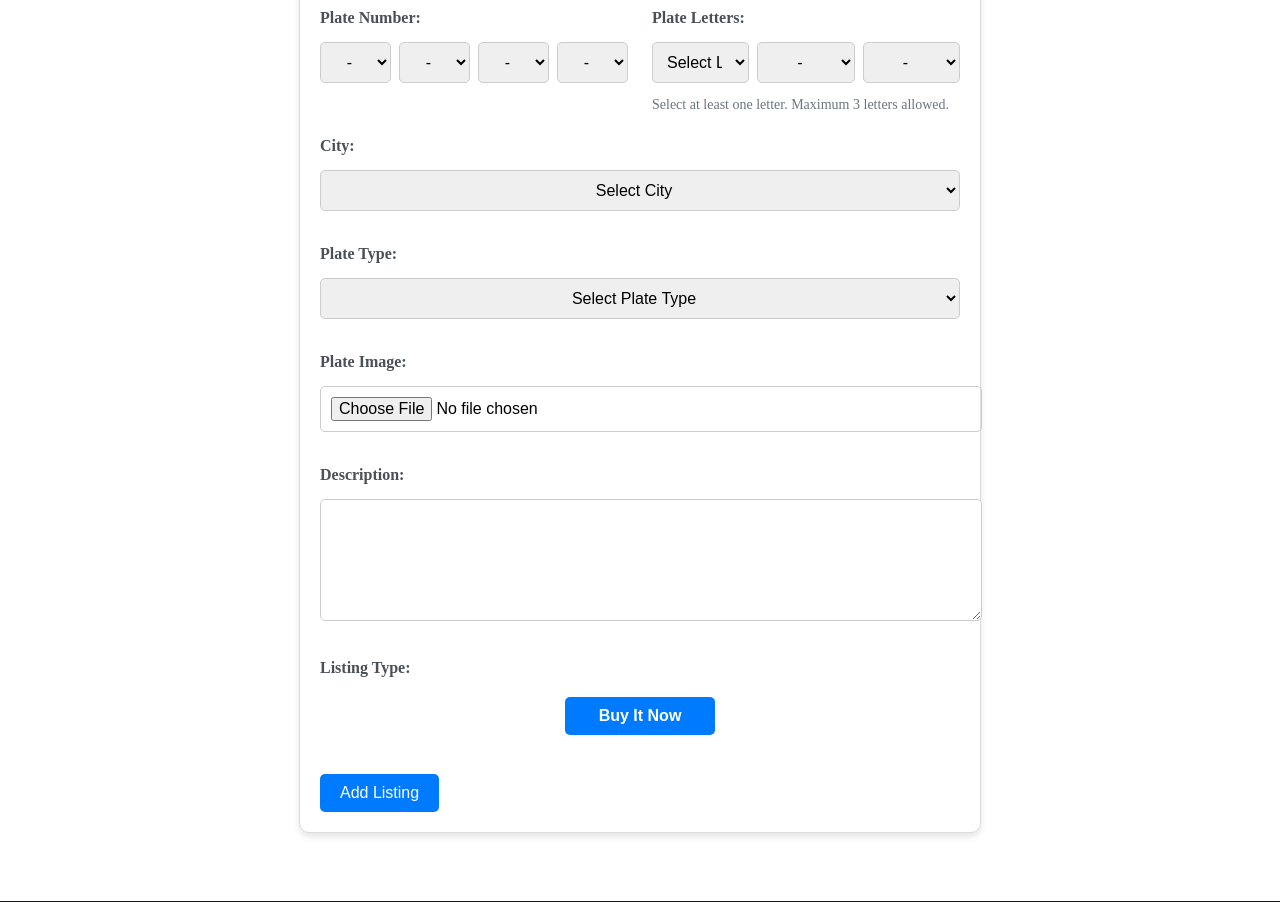
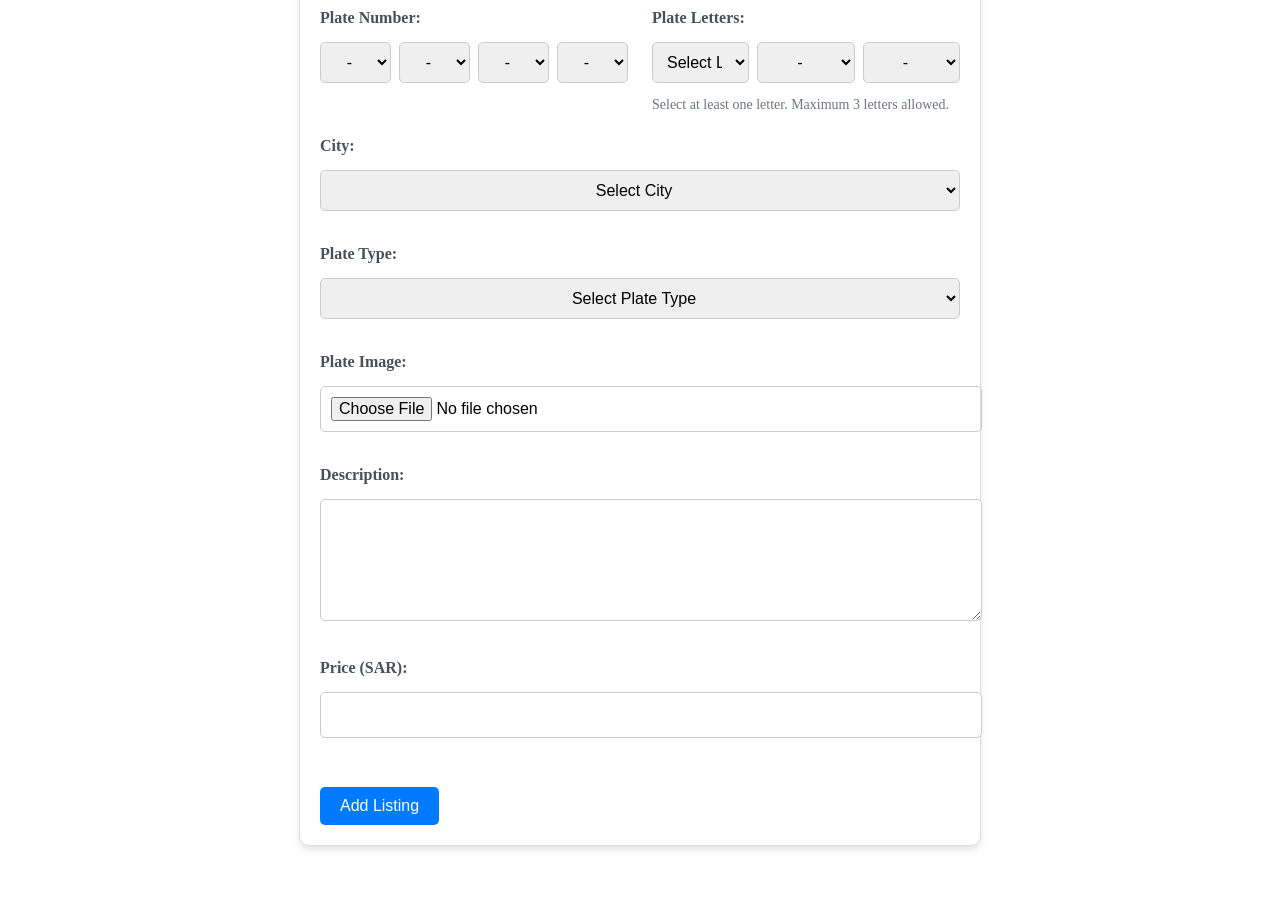
Before and after one commit to Saadank/IS499MYSQL, a FastAPI app: page /addlisting in a window 1280 px wide. Shown: the part 180-1082 px from the top of the page. Run offline with FastAPI, Linux system fonts and the light colour scheme.

Commit message:
Implement auction feature and streamline listing creation
- Added a new endpoint for the auctions page with a placeholder template.
- Removed auction-related fields from the listing creation process to simplify the form.
- Updated the price calculation logic to only consider the buy now price.
- Enhanced the add listing form by enforcing price validation and removing unnecessary listing type selection.

```diff
--- a/main.py
+++ b/main.py
@@ -70,3 +70,10 @@ async def home(request: Request, db: Session = Depends(get_db)):
 @app.get("/api/", response_model=dict)
 def api_root():
     return {"message": "Welcome to the License Plate Marketplace API"}
+
+@app.get("/auctions", response_class=HTMLResponse)
+async def auctions_page(request: Request):
+    """Auction feature coming soon page"""
+    session_service = SessionService(request)
+    template_data = session_service.get_template_data({})
+    return templates.TemplateResponse("auction.html", template_data)
--- a/routes/listings.py
+++ b/routes/listings.py
@@ -36,8 +36,6 @@ async def create_listing(
     description: str = Form(None),
     listing_type: str = Form(...),
     buy_now_price: int = Form(0),
-    auction_start_price: int = Form(0),
-    minimum_offer_price: int = Form(0),
     city: str = Form(...),
     transfer_cost: str = Form(...),
     plate_type: str = Form(...),
@@ -49,9 +47,7 @@ async def create_listing(
         plate_service = LicensePlateService(db)
 
         # Calculate the price based on listing type
-        price = buy_now_price if listing_type == 'buy_now' else \
-               auction_start_price if listing_type == 'auction' else \
-               minimum_offer_price
+        price = buy_now_price
 
         # Create the license plate
         plate = await plate_service.create_listing(
@@ -68,8 +64,6 @@ async def create_listing(
             user_id=user_id,
             listing_type=listing_type,
             buy_now_price=buy_now_price,
-            auction_start_price=auction_start_price,
-            minimum_offer_price=minimum_offer_price,
             city=city,
             transfer_cost=transfer_cost,
             plate_type=plate_type
--- a/services/license_plate_service.py
+++ b/services/license_plate_service.py
@@ -47,8 +47,6 @@ class LicensePlateService:
                            description: str, price: float, image: Optional[UploadFile],
                            user_id: int, listing_type: str = 'buy_now',
                            buy_now_price: Optional[float] = None,
-                           auction_start_price: Optional[float] = None,
-                           minimum_offer_price: Optional[float] = None,
                            city: str = '', transfer_cost: str = '',
                            plate_type: str = '') -> LicensePlate:
         # Combine digits into plate number, excluding 'x'
@@ -67,16 +65,8 @@ class LicensePlateService:
         # Set appropriate prices based on listing type
         if listing_type == 'buy_now':
             buy_now_price = price
-            auction_start_price = None
-            minimum_offer_price = None
-        elif listing_type == 'auction':
+        else:
             buy_now_price = None
-            auction_start_price = price
-            minimum_offer_price = None
-        else:  # offers
-            buy_now_price = None
-            auction_start_price = None
-            minimum_offer_price = price
 
         return await self.create_license_plate(
             plate_number=plate_number,
@@ -85,8 +75,6 @@ class LicensePlateService:
             price=price,
             listing_type=listing_type,
             buy_now_price=buy_now_price,
-            auction_start_price=auction_start_price,
-            minimum_offer_price=minimum_offer_price,
             owner_id=user_id,
             city=city,
             transfer_cost=transfer_cost,
@@ -182,8 +170,6 @@ class LicensePlateService:
         price: float,
         listing_type: str,
         buy_now_price: int,
-        auction_start_price: int,
-        minimum_offer_price: int,
         owner_id: int,
         city: str,
         transfer_cost: str,
@@ -212,8 +198,6 @@ class LicensePlateService:
                 price=price,
                 listing_type=listing_type,
                 buy_now_price=buy_now_price,
-                auction_start_price=auction_start_price,
-                minimum_offer_price=minimum_offer_price,
                 owner_id=owner_id,
                 city=city,
                 transfer_cost=transfer_cost,
--- a/static/js/addlisting.js
+++ b/static/js/addlisting.js
@@ -25,24 +25,13 @@ document.addEventListener('DOMContentLoaded', function() {
     const form = document.getElementById('listingForm');
     if (form) {
         form.addEventListener('submit', function(e) {
-            e.preventDefault();
-
-            const listingType = document.getElementById('listing_type').value;
-            if (!listingType) {
-                alert('Please select a listing type');
-                return;
-            }
-
-            const priceInput = document.getElementById('buyNowPrice');
-
-            // Validate price
+            // Basic validation
+            const priceInput = form.querySelector('input[name="buy_now_price"]');
             if (!priceInput || !priceInput.value || priceInput.value <= 0) {
+                e.preventDefault();
                 alert('Please enter a valid price');
                 return;
             }
-
-            // If all validations pass, submit the form
-            this.submit();
         });
     }
 });
--- a/templates/addlisting.html
+++ b/templates/addlisting.html
@@ -10,8 +10,9 @@
 <div class="addlisting">
     <h2>Add New License Plate</h2>
     <form method="POST" action="/addlisting" enctype="multipart/form-data" id="listingForm">
-        <!-- Hidden transfer cost field -->
+        <!-- Hidden fields -->
         <input type="hidden" name="transfer_cost" value="Buyer Responsibility">
+        <input type="hidden" name="listing_type" value="buy_now">
 
         <div class="form-row">
             <!-- Plate Number Section -->
@@ -106,24 +107,15 @@
             <textarea name="description" class="form-control"></textarea>
         </div>
 
-        <!-- Listing Type Selection -->
+        <!-- Price -->
         <div class="form-group">
-            <label>Listing Type:</label>
-            <div class="listing-type-buttons">
-                <button type="button" class="btn btn-outline-primary" onclick="selectListingType('buy_now', event)">Buy It Now</button>
-            </div>
-            <input type="hidden" name="listing_type" id="listing_type" required>
-        </div>
-
-        <!-- Buy Now Price Section -->
-        <div class="form-group price-section" id="buyNowSection" style="display: none;">
-            <label>Buy It Now Price:</label>
+            <label>Price (SAR):</label>
             <input type="number"
                    name="buy_now_price"
-                   id="buyNowPrice"
                    class="form-control"
                    min="1"
-                   step="1">
+                   step="1"
+                   required>
         </div>
 
         <button type="submit" class="btn btn-primary">Add Listing</button>
```
